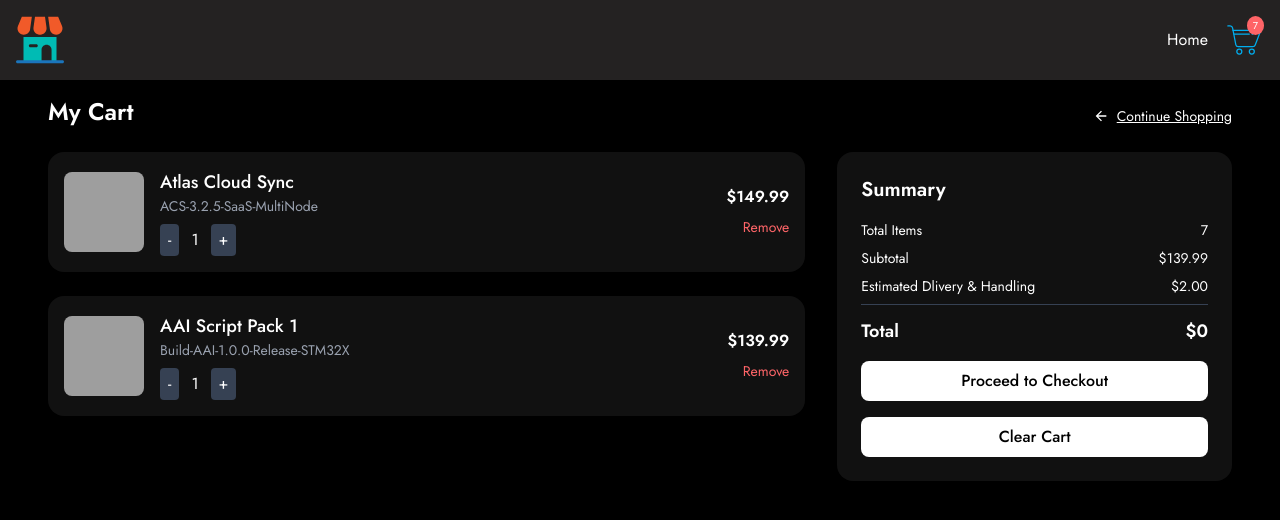
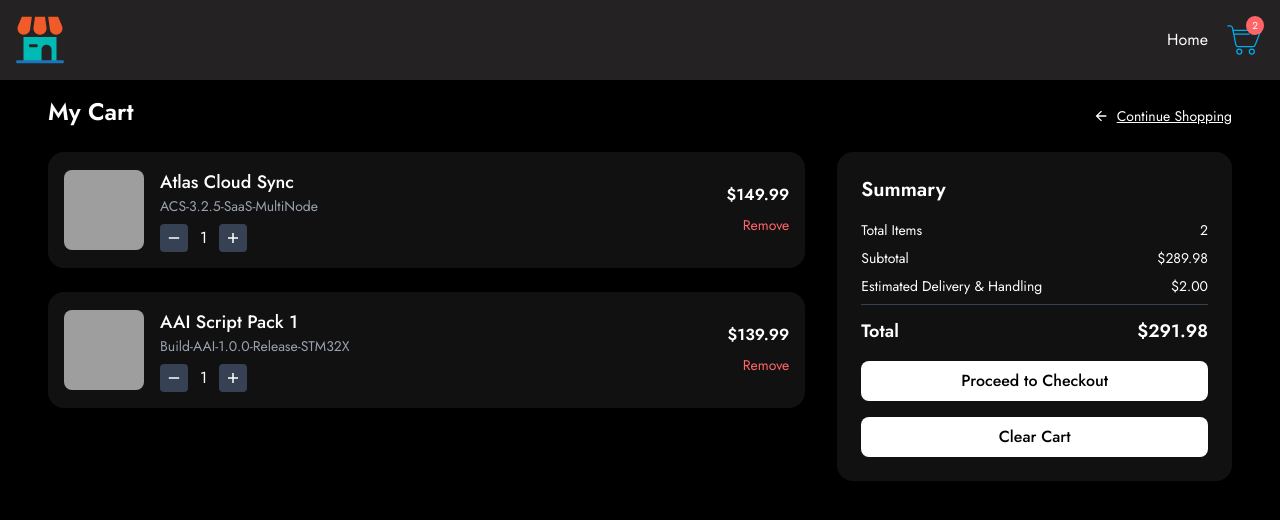
Before and after one commit to MAYOR-001-star/LH-REDUX, a React (Vite) app: page /cart in a window 1280 px wide. Shown: the top 520 px of the page. Built offline with nearby package versions, Linux system fonts and the light colour scheme; grey boxes are pictures that could not be loaded.

Commit message:
done with redux for store, left with auth with supabase

```diff
--- /dev/null
+++ b/src/componenets/PaymentSummary.jsx
@@ -0,0 +1,30 @@
+import React from "react";
+import { useSelector } from "react-redux";
+
+const PaymentSummary = () => {
+  const { total, amount } = useSelector((store) => store.cart);
+  const shipping = 2.0;
+  return (
+    <>
+      <h2 className="text-xl font-semibold mb-4">Summary</h2>
+      <div className="flex justify-between text-sm mb-2">
+        <p>Total Items</p>
+        <p>{amount}</p>
+      </div>
+      <div className="flex justify-between text-sm mb-2">
+        <p>Subtotal</p>
+        <p>${total.toFixed(2)}</p>
+      </div>
+      <div className="flex justify-between text-sm mb-2">
+        <p>Estimated Delivery & Handling</p>
+        <p>${shipping.toFixed(2)}</p>
+      </div>
+      <div className="flex justify-between font-semibold text-lg border-t border-gray-700 pt-3">
+        <p>Total</p>
+        <p>${(total + shipping).toFixed(2)}</p>
+      </div>
+    </>
+  );
+};
+
+export default PaymentSummary;
--- a/src/componenets/cartSlice.jsx
+++ b/src/componenets/cartSlice.jsx
@@ -21,7 +21,7 @@ const initialState = {
         "https://images.pexels.com/photos/33796884/pexels-photo-33796884.jpeg?_gl=1*on75tl*_ga*Njc5MTk1MDkyLjE3NTc1MzU2MzU.*_ga_8JE65Q40S6*czE3NTc1NDI3MzQkbzIkZzEkdDE3NTc1NDI3NzgkajE2JGwwJGgw",
     },
   ],
-  amount: 7,
+  amount: 0,
   total: 0,
   //   isLoading: true,
 };
@@ -33,11 +33,45 @@ export const cartSlice = createSlice({
     clearCart: (state) => {
       state.cartItems = [];
     },
+
+    removeItem: (state, action) => {
+      const itemId = action.payload;
+      const filteredItem = state.cartItems.filter((item) => item.id !== itemId);
+      state.cartItems = filteredItem;
+    },
+
+    increaseItem: (state, action) => {
+      const itemId = action.payload;
+      const cartItem = state.cartItems.find((item) => item.id === itemId);
+      cartItem.quantity = cartItem.quantity + 1;
+    },
+
+    decreaseItem: (state, action) => {
+      const itemId = action.payload;
+      const cartItem = state.cartItems.find((item) => item.id === itemId);
+      cartItem.quantity = cartItem.quantity - 1;
+    },
+
+    calculateTotals: (state) => {
+      let quantity = 0;
+      let total = 0;
+      state.cartItems.map((item) => {
+        quantity += item.quantity;
+        total += item.quantity * item.price;
+      });
+      state.amount = quantity;
+      state.total = total;
+    },
   },
 });
 
-console.log(cartSlice);
 
-export const { clearCart } = cartSlice.actions;
+export const {
+  clearCart,
+  removeItem,
+  increaseItem,
+  decreaseItem,
+  calculateTotals,
+} = cartSlice.actions;
 
 export default cartSlice;
--- a/src/pages/Cart.jsx
+++ b/src/pages/Cart.jsx
@@ -1,16 +1,37 @@
-import React from "react";
+import React, { useEffect } from "react";
 import { useSelector, useDispatch } from "react-redux";
 import { Link } from "react-router-dom";
-import { clearCart } from "../componenets/cartSlice";
+import {
+  clearCart,
+  removeItem,
+  increaseItem,
+  decreaseItem,
+  calculateTotals,
+} from "../componenets/cartSlice";
+import PaymentSummary from "../componenets/paymentSummary";
 
 const Cart = () => {
   const dispatch = useDispatch();
-  const { cartItems, total, amount } = useSelector((store) => store.cart);
+  const { cartItems, amount } = useSelector((store) => store.cart);
 
-  return (
+  useEffect(() => {
+    dispatch(calculateTotals());
+  }, [cartItems, dispatch]);
+
+  return amount < 1 ? (
+    <div className="pt-[12rem] px-4 lg:px-12 text-white w-full">
+      <h1 className="text-center text-2xl font-semibold">Your cart is empty</h1>
+      <div className="flex justify-center items-center mt-2 gap-0.5">
+        <img className="w-4" src="/back-btn.svg" alt="back-to-shopping" />
+        <Link to="/" className="text-sm underline hover:text-gray-300 block">
+          Continue Shopping
+        </Link>
+      </div>
+    </div>
+  ) : (
     <div className="pt-[6rem] px-4 lg:px-12 text-white">
       <div className="mb-6 flex justify-between items-center">
-        <h1 className="text-2xl font-semibold">My Cart</h1>
+        <h2 className="text-2xl font-semibold">My Cart</h2>
         <div className="flex items-center gap-2 mt-2">
           <img className="w-4" src="/back-btn.svg" alt="back-to-shopping" />
           <Link to="/" className="text-sm underline hover:text-gray-300">
@@ -36,15 +57,32 @@ const Cart = () => {
                   <h2 className="text-lg font-medium">{item.name}</h2>
                   <p className="text-sm text-gray-400">{item.code}</p>
                   <div className="flex items-center gap-3 mt-2">
-                    <button className="px-2 py-1 bg-gray-700 rounded">-</button>
+                    <button
+                      className="p-1 bg-gray-700 rounded"
+                      onClick={
+                        item.quantity === 1
+                          ? () => dispatch(removeItem(item.id))
+                          : () => dispatch(decreaseItem(item.id))
+                      }
+                    >
+                      <img src="/remove-btn.svg" alt="remove-item" />
+                    </button>
                     <span>{item.quantity}</span>
-                    <button className="px-2 py-1 bg-gray-700 rounded">+</button>
+                    <button
+                      className="p-1 bg-gray-700 rounded"
+                      onClick={() => dispatch(increaseItem(item.id))}
+                    >
+                      <img src="/add-btn.svg" alt="add-item" />
+                    </button>
                   </div>
                 </div>
               </div>
               <div className="text-right">
                 <p className="font-semibold">${item.price.toFixed(2)}</p>
-                <button className="text-red-400 text-sm mt-2 hover:underline">
+                <button
+                  className="text-red-400 text-sm mt-2 hover:underline"
+                  onClick={() => dispatch(removeItem(item.id))}
+                >
                   Remove
                 </button>
               </div>
@@ -53,23 +91,7 @@ const Cart = () => {
         </div>
 
         <div className="lg:w-1/3 bg-[#111] p-6 rounded-2xl shadow h-fit mb-5">
-          <h2 className="text-xl font-semibold mb-4">Summary</h2>
-          <div className="flex justify-between text-sm mb-2">
-            <p>Total Items</p>
-            <p>{amount}</p>
-          </div>
-          <div className="flex justify-between text-sm mb-2">
-            <p>Subtotal</p>
-            <p>$139.99</p>
-          </div>
-          <div className="flex justify-between text-sm mb-2">
-            <p>Estimated Dlivery & Handling</p>
-            <p>$2.00</p>
-          </div>
-          <div className="flex justify-between font-semibold text-lg border-t border-gray-700 pt-3">
-            <p>Total</p>
-            <p>${total}</p>
-          </div>
+          <PaymentSummary />
           <div className="block md:flex justify-between items-center gap-[5rem] lg:block">
             <Link
               to="/payment"
--- a/src/pages/Payment.jsx
+++ b/src/pages/Payment.jsx
@@ -1,32 +1,14 @@
 import React from "react";
 import FormPayment from "../componenets/FormPayment";
-import { useSelector } from "react-redux";
+import PaymentSummary from "../componenets/paymentSummary";
 
 const Payment = () => {
-  const totalItemsPurchased = useSelector((store)=>store.cart.amount);
-
   return (
     <div className="pt-[6rem] px-4 lg:px-12 text-white">
       <h1 className="text-2xl font-semibold mb-6">Checkout</h1>
       <div className="flex flex-col lg:flex-row gap-8">
         <div className="h-fit lg:w-1/3 bg-[#111] p-6 rounded-2xl shadow">
-          <h2 className="text-xl font-semibold mb-4">Summary</h2>
-          <div className="flex justify-between text-sm mb-2">
-            <p>Total Items</p>
-            <p>{totalItemsPurchased}</p>
-          </div>
-          <div className="flex justify-between text-sm mb-2">
-            <p>Subtotal</p>
-            <p>$245.88</p>
-          </div>
-          <div className="flex justify-between text-sm mb-2">
-            <p>Estimated Delivery & Handling</p>
-            <p>$2.00</p>
-          </div>
-          <div className="flex justify-between font-semibold text-lg border-t border-gray-700 pt-3">
-            <p>Total</p>
-            <p>$245.88</p>
-          </div>
+          <PaymentSummary />
         </div>
 
         <FormPayment />
```
Also changed, not shown: public/add-btn.svg (added), public/remove-btn.svg (added).
